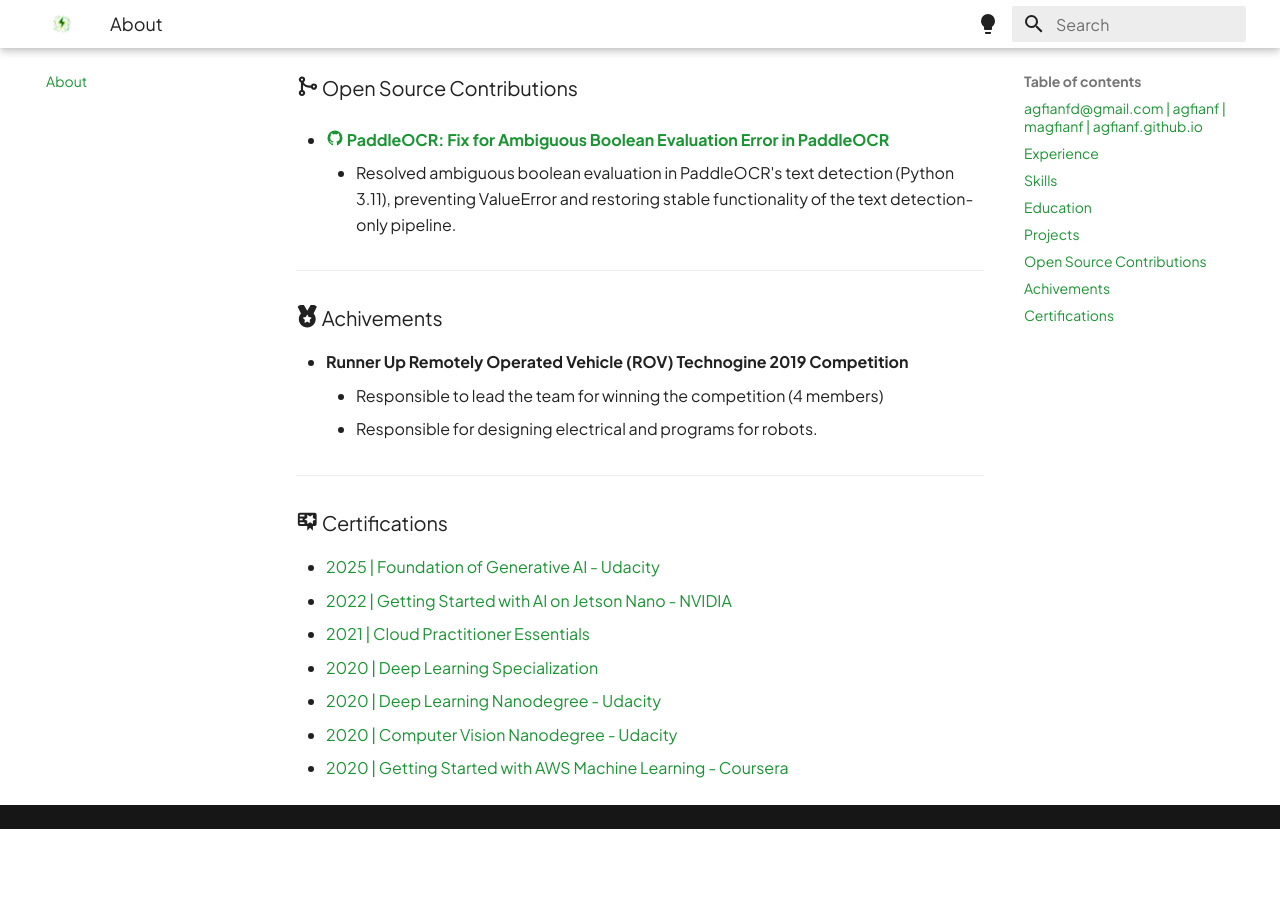
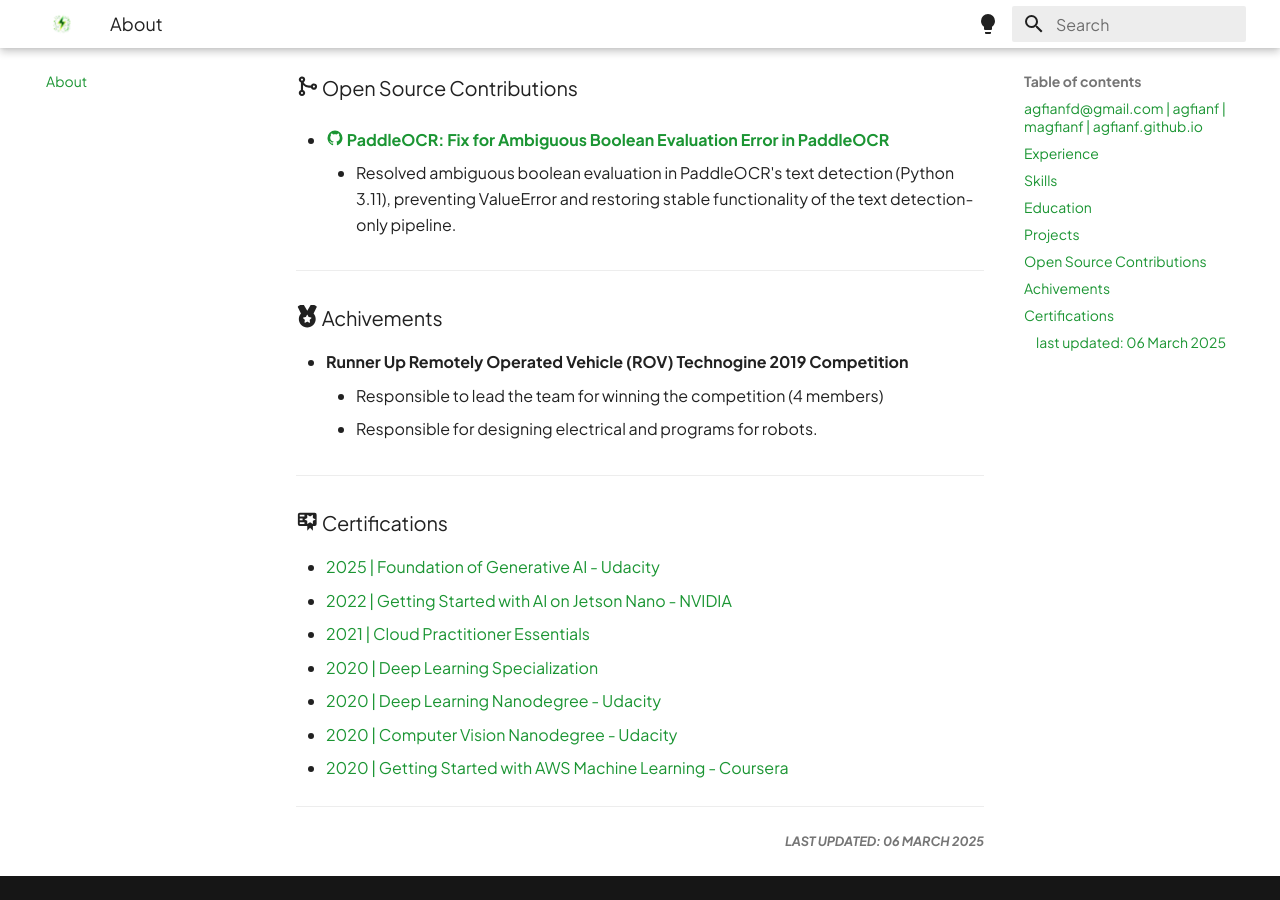
Before and after one commit to agfianf/agfianf.github.io, an MkDocs documentation site: the page built from docs/about.md, in a window 1280 px wide and 900 px high, scrolled down 4375 px. Built offline with MkDocs 1.6.1 and Material for MkDocs 9.7.7, drawn with Linux system fonts in a browser that asks for light colours; before the commit the page ends 5204 px from its top, so only the background shows below that.

Commit message:
fix: add last updated date to about.md for better version tracking

```diff
--- a/docs/about.md
+++ b/docs/about.md
@@ -185,6 +185,10 @@
 - [2020 | Computer Vision Nanodegree - Udacity](https://www.udacity.com/certificate/RCA64PH3)
 - [2020 | Getting Started with AWS Machine Learning - Coursera](https://www.coursera.org/account/accomplishments/verify/Q7XFQ5VVQTLH)
 
+---
+
+##### _last updated: 06 March 2025_ { align=right }
+
 <!--
 
 ![Python](https://img.shields.io/badge/Python-white?logo=python&logoColor=yellow)
```
